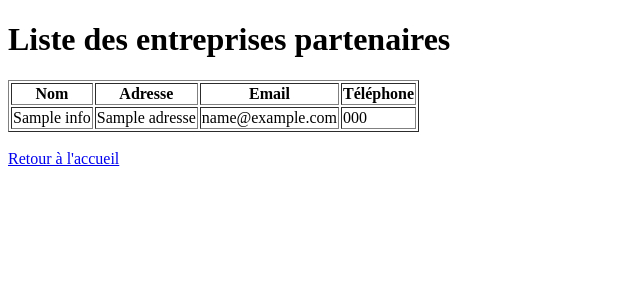
After one commit to bomtouinn/app-3, a Flask app: template templates/liste_entreprises.html in a window 1280 px wide. The commit adds this page. Shown: the top 300 px of the page, without its empty margins (0-640 px from the left). Run offline with Flask 3, Linux system fonts and the light colour scheme; the template is opened without the code that fills it: most values are stand-ins (such as "Sample title", 1, 10 or a date in 2020).

Commit message:
Ajout de la logique d'enregistrement des données créées par formulaire dans un fichier CSV.

```diff
--- a/app.py
+++ b/app.py
@@ -37,11 +37,13 @@ def etudiant():
 
 @app.route('/liste-entreprises')
 def liste_entreprises():
-    return dictionnaire_global.get_entreprises()
+    entreprises = dictionnaire_global.get_entreprises()
+    return render_template('liste_entreprises.html', entreprises=entreprises)
 
 @app.route('/liste-etudiants')
 def liste_etudiants():
-    return dictionnaire_global.get_etudiants()
+    etudiants = dictionnaire_global.get_etudiants()
+    return render_template('liste_etudiants.html', etudiants=etudiants)
 
 if __name__ == '__main__':
     app.run(debug=True)
--- a/dictionnaire_global.py
+++ b/dictionnaire_global.py
@@ -1,4 +1,31 @@
+import pandas as pd
+import os
+
+# Chemins des fichiers CSV
+ENTREPRISES_CSV = 'entreprises.csv'
+ETUDIANTS_CSV = 'etudiants.csv'
+
+# Initialisation des dictionnaires
 entreprises = {}
+etudiants = {}
+
+# Charger les données existantes depuis les fichiers CSV
+def charger_donnees():
+    global entreprises, etudiants
+
+    if os.path.exists(ENTREPRISES_CSV):
+        try:
+            df_entreprises = pd.read_csv(ENTREPRISES_CSV)
+            entreprises = df_entreprises.set_index('nom').to_dict('index')
+        except:
+            entreprises = {}
+
+    if os.path.exists(ETUDIANTS_CSV):
+        try:
+            df_etudiants = pd.read_csv(ETUDIANTS_CSV)
+            etudiants = df_etudiants.set_index('nom').to_dict('index')
+        except:
+            etudiants = {}
 
 def ajouter_entreprise(nom, adresse, email, telephone):
     entreprise_info = {
@@ -9,12 +36,14 @@ def ajouter_entreprise(nom, adresse, email, telephone):
     }
     entreprises[nom] = entreprise_info
 
+    # Sauvegarde dans le fichier CSV
+    df = pd.DataFrame(list(entreprises.values()))
+    df.to_csv(ENTREPRISES_CSV, index=False)
+
 def get_entreprises():
     return entreprises
 
 # ///////////////////////////////////////////////////////////////////
-
-etudiants = {}
 
 def ajouter_etudiant(nom, prenom, promotion, entreprise):
     etudiant_info = {
@@ -25,5 +54,12 @@ def ajouter_etudiant(nom, prenom, promotion, entreprise):
     }
     etudiants[nom] = etudiant_info
 
+    # Sauvegarde dans le fichier CSV
+    df = pd.DataFrame(list(etudiants.values()))
+    df.to_csv(ETUDIANTS_CSV, index=False)
+
 def get_etudiants():
     return etudiants
+
+# Charger les données au démarrage du module
+charger_donnees()
--- /dev/null
+++ b/templates/liste_entreprises.html
@@ -0,0 +1,35 @@
+<!DOCTYPE html>
+<html lang="fr">
+<head>
+    <meta charset="UTF-8">
+    <meta name="viewport" content="width=device-width, initial-scale=1.0">
+    <title>Liste des entreprises</title>
+</head>
+<body>
+    <h1>Liste des entreprises partenaires</h1>
+
+    <table border="1">
+        <thead>
+            <tr>
+                <th>Nom</th>
+                <th>Adresse</th>
+                <th>Email</th>
+                <th>Téléphone</th>
+            </tr>
+        </thead>
+        <tbody>
+            {% for nom, infos in entreprises.items() %}
+            <tr>
+                <td>{{ infos.nom }}</td>
+                <td>{{ infos.adresse }}</td>
+                <td>{{ infos.email }}</td>
+                <td>{{ infos.telephone }}</td>
+            </tr>
+            {% endfor %}
+        </tbody>
+    </table>
+
+    <br>
+    <a href="/">Retour à l'accueil</a>
+</body>
+</html>
```
Also changed, not shown: templates/index.html (+7 -0 lines), templates/liste_etudiants.html (added, +35 -0 lines).
